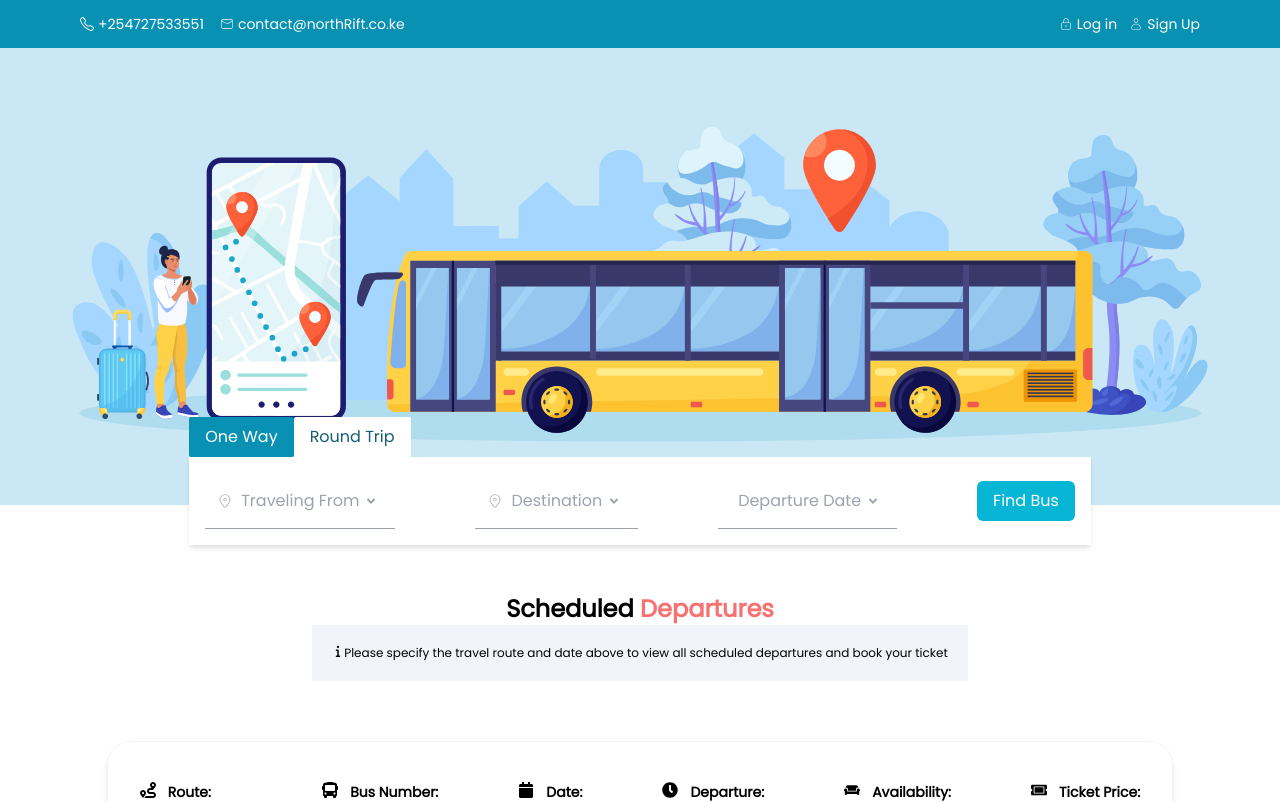
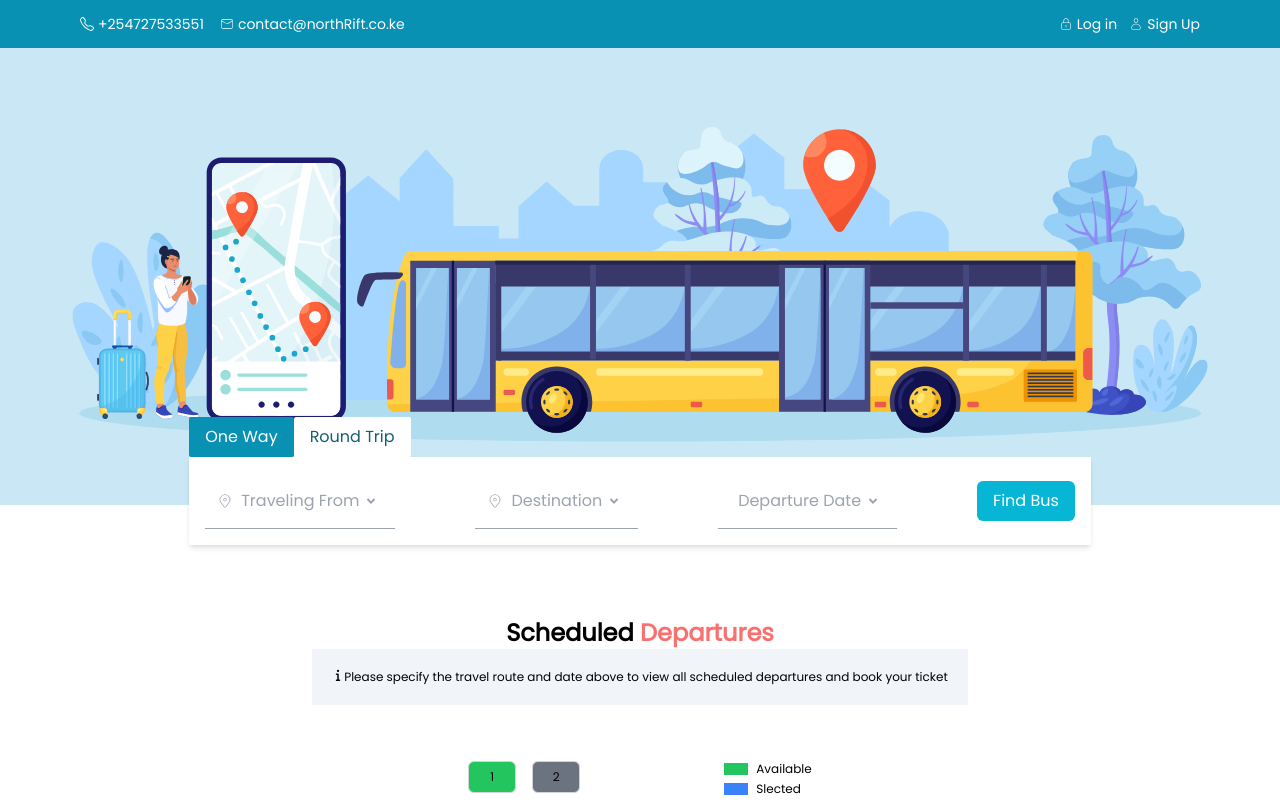
Before and after one commit to KennedyOdhiambo/northRift, a Next.js app: page / in a window 1280 px wide. Shown: the top 802 px of the page. Built offline with nearby package versions, Linux system fonts and the light colour scheme.

Commit message:
add booking section for homepage

```diff
--- /dev/null
+++ b/src/app/booking/components/Booking.tsx
@@ -0,0 +1,27 @@
+import BusSeatComponent from '@/app/shuttles/components/BusSeatComponent';
+import React from 'react';
+
+const sampleSeatData = [
+  { id: 1, status: 'available' },
+  { id: 2, status: 'booked' },
+  { id: 3, status: 'available' },
+  { id: 4, status: 'selected' },
+  { id: 5, status: 'available' },
+  { id: 6, status: 'booked' },
+  { id: 7, status: 'available' },
+  { id: 8, status: 'booked' },
+  { id: 9, status: 'available' },
+  { id: 10, status: 'booked' },
+  { id: 11, status: 'available' },
+  { id: 12, status: 'booked' },
+  { id: 13, status: 'available' },
+  { id: 14, status: 'booked' },
+];
+
+export default function Booking() {
+  return (
+    <div>
+      <BusSeatComponent seatData={sampleSeatData} />
+    </div>
+  );
+}
--- a/src/app/page.tsx
+++ b/src/app/page.tsx
@@ -1,7 +1,7 @@
 import Image from 'next/image';
 import TripSelection from '@/app/booking/components/TripSelection';
 import ScheduledDepartures from './booking/components/ScheduledDepartures';
-import Shuttlescard from './shuttles/components/Shuttlescard';
+import Booking from './booking/components/Booking';
 
 export default function Home() {
   return (
@@ -11,9 +11,10 @@ export default function Home() {
         <div className="absolute z-50 inset-x-0 bottom-0 transform translate-y-10">
           <TripSelection />
         </div>
-        <div className="flex flex-col justify-center items-center gap-10 absolute mt-12 w-full max-w-full  p-10">
+        <div className="flex flex-col justify-center items-center gap-10 absolute mt-28 w-full max-w-full">
           <ScheduledDepartures />
-          <Shuttlescard />
+          {/* <Shuttlescard /> */}
+          <Booking />
         </div>
       </div>
     </main>
```
